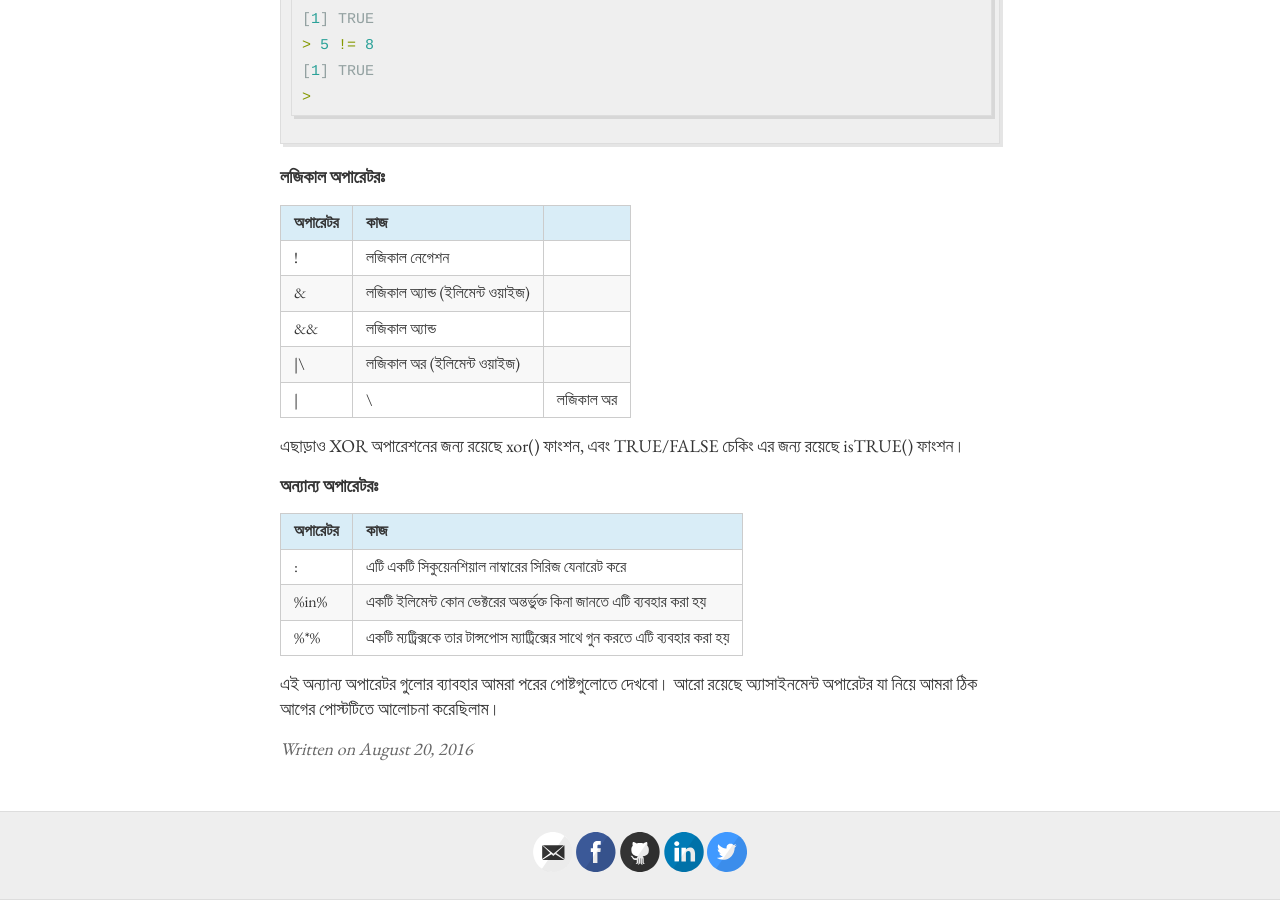
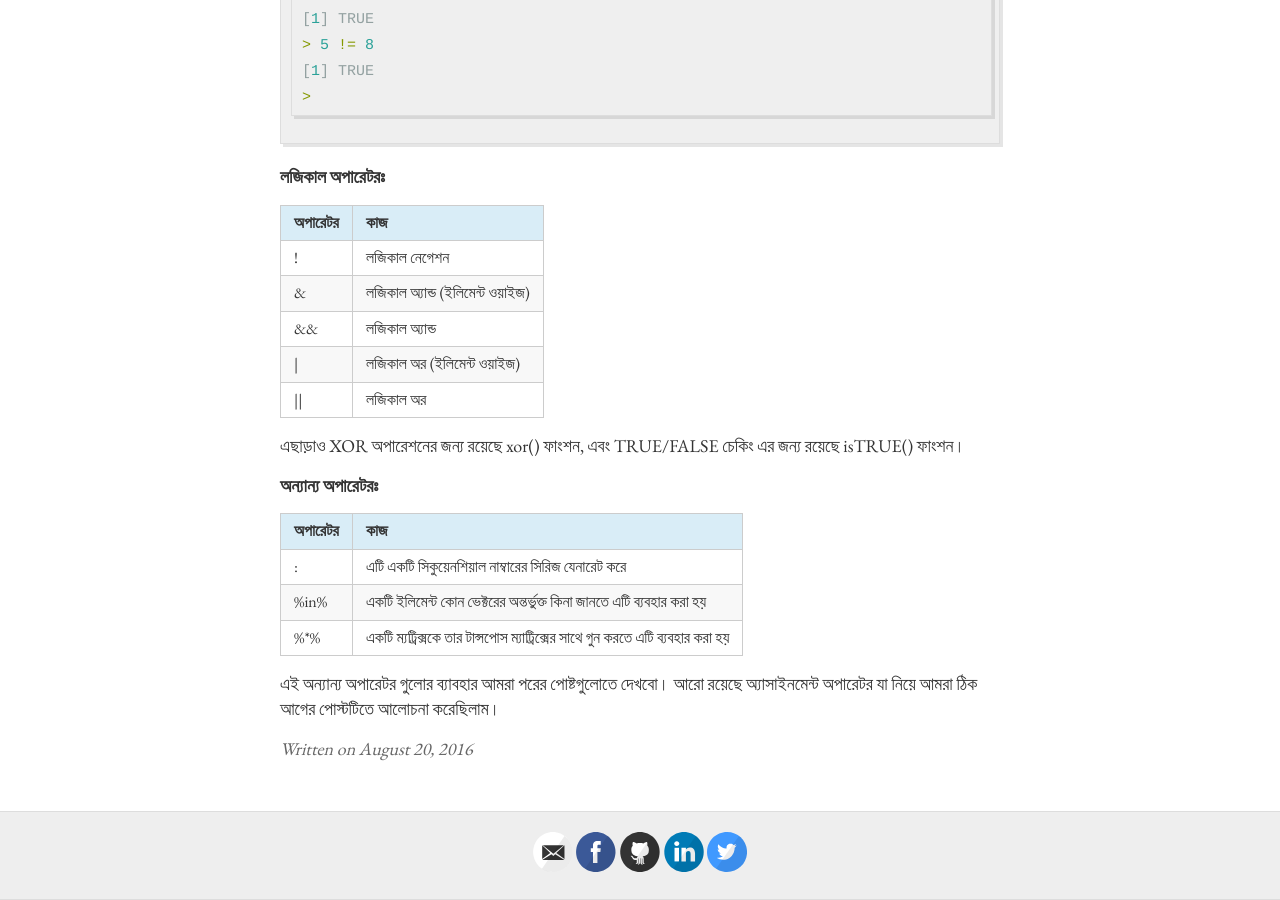
Before and after one commit to abdalimran/abdalimran.github.io, a Jekyll site: the page built from _posts/2016-8-20-r-অপারেটর-এবং-ব্যাসিক-অপারেশন.md, in a window 1280 px wide and 900 px high, scrolled down 2152 px. Built offline with Jekyll 4.4.1, drawn with Linux system fonts in a browser that asks for light colours.

Commit message:
Update 2016-8-20-r-অপারেটর-এবং-ব্যাসিক-অপারেশন.md

```diff
--- a/_posts/2016-8-20-r-অপারেটর-এবং-ব্যাসিক-অপারেশন.md
+++ b/_posts/2016-8-20-r-অপারেটর-এবং-ব্যাসিক-অপারেশন.md
@@ -86,8 +86,8 @@ R প্রোগ্রামিংয়ে বেশ কিছু অপারে
 | !	| লজিকাল নেগেশন |
 | &	| লজিকাল অ্যান্ড (ইলিমেন্ট ওয়াইজ) |
 | &&	| লজিকাল অ্যান্ড |
-| \|\	| লজিকাল অর (ইলিমেন্ট ওয়াইজ) |
-| \||\	| লজিকাল অর |
+| \|	| লজিকাল অর (ইলিমেন্ট ওয়াইজ) |
+| \|\|	| লজিকাল অর |
 
 এছাড়াও XOR অপারেশনের জন্য রয়েছে xor() ফাংশন, এবং TRUE/FALSE চেকিং এর জন্য রয়েছে isTRUE() ফাংশন।
 
```
